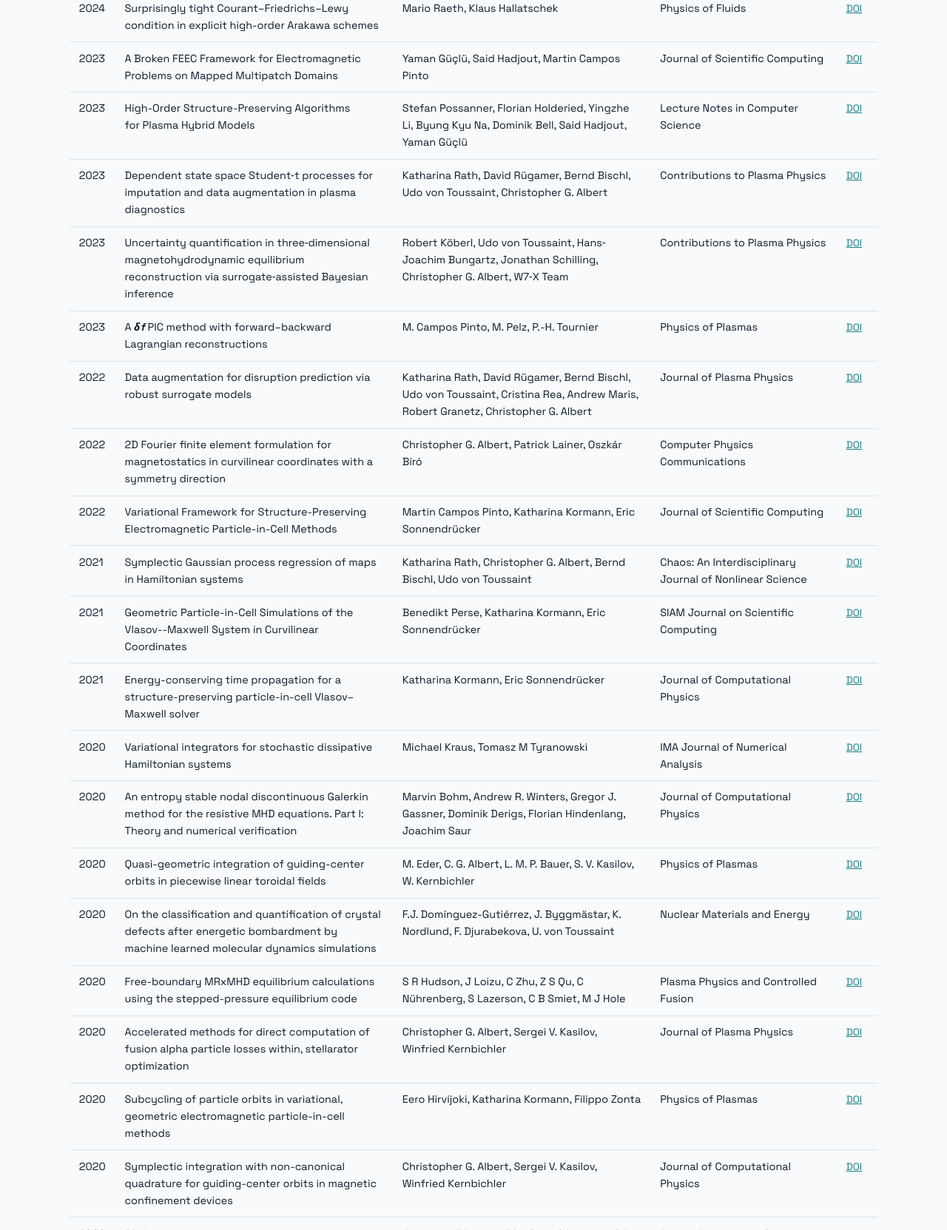
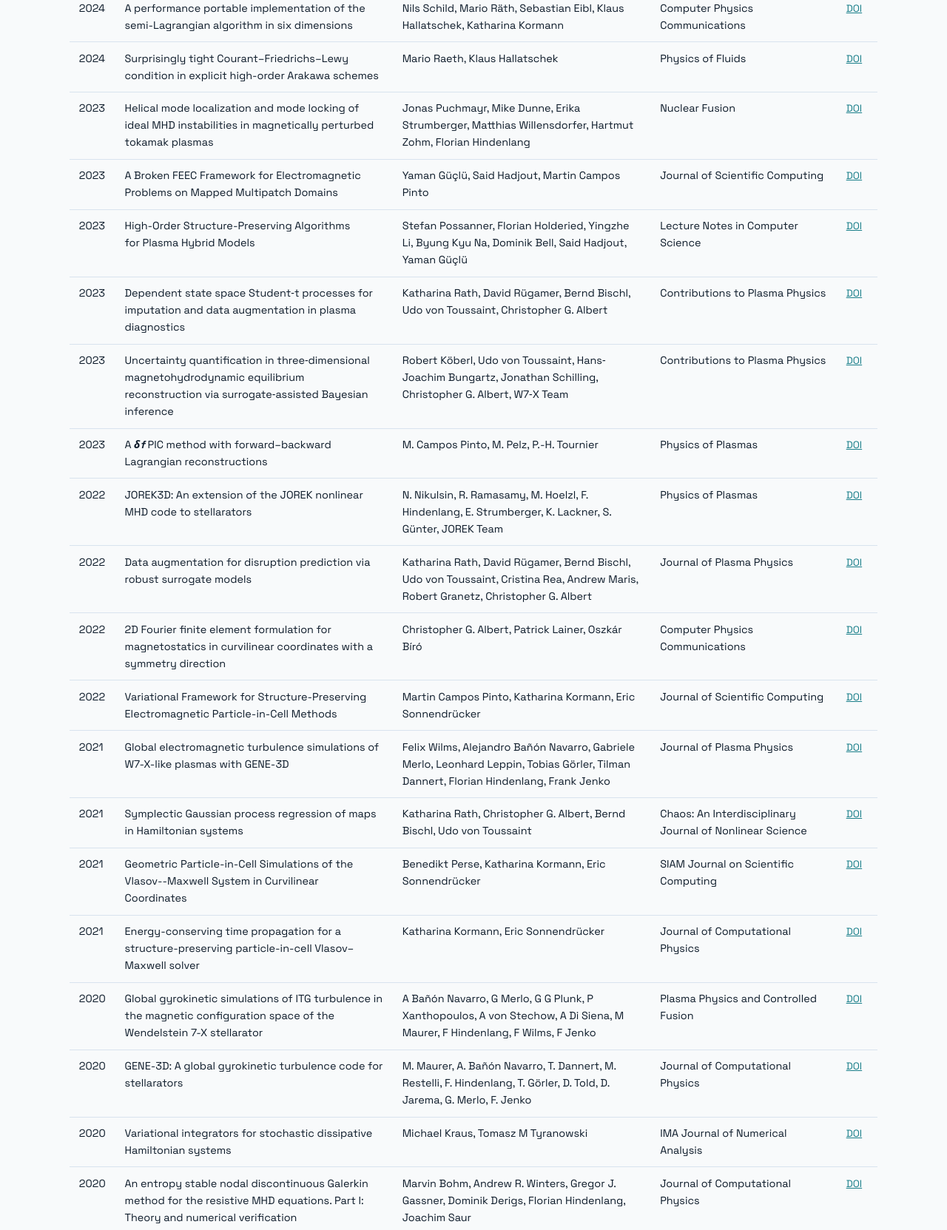
Before and after one commit to nmpp-hub/nmpp-hub.github.io, an Astro site: page /publications in a window 1280 px wide. Shown: the part 1137-2800 px from the top of the page at 74% size. Built offline with nearby package versions, Linux system fonts and the light colour scheme; Astro itself is replaced by a stand-in of ours.

Commit message:
Added publications from the GVEC readme (#14)

```diff
--- a/dois.txt
+++ b/dois.txt
@@ -1,3 +1,9 @@
+10.1017/S0022377821001082
+10.1088/1361-6587/aba858
+10.1063/5.0087104
+10.1088/1361-6587/adb64b
+10.1088/1741-4326/acdd12
+10.1016/j.jcp.2020.109694
 10.1007/s10915-023-02351-x
 10.1016/j.jcp.2019.108889
 10.5802/smai-jcm.20
--- a/src/pages/publications.astro
+++ b/src/pages/publications.astro
@@ -35,6 +35,13 @@ import Base from '../layouts/Base.astro';
           <td>Pauline Vidal, Emily Bourne, Virginie Grandgirard, Michel Mehrenberger, Eric Sonnendrücker</td>
           <td>Journal of Scientific Computing</td>
           <td><a href="https://doi.org/10.1007/s10915-025-03161-z">DOI</a></td>
+        </tr>
+        <tr>
+          <td>2025</td>
+          <td>Back to the figure-8 stellarator</td>
+          <td>G G Plunk, M Drevlak, E Rodríguez, R Babin, A Goodman, F Hindenlang</td>
+          <td>Plasma Physics and Controlled Fusion</td>
+          <td><a href="https://doi.org/10.1088/1361-6587/adb64b">DOI</a></td>
         </tr>
         <tr>
           <td>2025</td>
@@ -101,6 +108,13 @@ import Base from '../layouts/Base.astro';
         </tr>
         <tr>
           <td>2023</td>
+          <td>Helical mode localization and mode locking of ideal MHD instabilities in magnetically perturbed tokamak plasmas</td>
+          <td>Jonas Puchmayr, Mike Dunne, Erika Strumberger, Matthias Willensdorfer, Hartmut Zohm, Florian Hindenlang</td>
+          <td>Nuclear Fusion</td>
+          <td><a href="https://doi.org/10.1088/1741-4326/acdd12">DOI</a></td>
+        </tr>
+        <tr>
+          <td>2023</td>
           <td>A Broken FEEC Framework for Electromagnetic Problems on Mapped Multipatch Domains</td>
           <td>Yaman Güçlü, Said Hadjout, Martin Campos Pinto</td>
           <td>Journal of Scientific Computing</td>
@@ -138,6 +152,13 @@ import Base from '../layouts/Base.astro';
         </tr>
         <tr>
           <td>2022</td>
+          <td>JOREK3D: An extension of the JOREK nonlinear MHD code to stellarators</td>
+          <td>N. Nikulsin, R. Ramasamy, M. Hoelzl, F. Hindenlang, E. Strumberger, K. Lackner, S. Günter, JOREK Team</td>
+          <td>Physics of Plasmas</td>
+          <td><a href="https://doi.org/10.1063/5.0087104">DOI</a></td>
+        </tr>
+        <tr>
+          <td>2022</td>
           <td>Data augmentation for disruption prediction via robust surrogate models</td>
           <td>Katharina Rath, David Rügamer, Bernd Bischl, Udo von Toussaint, Cristina Rea, Andrew Maris, Robert Granetz, Christopher G. Albert</td>
           <td>Journal of Plasma Physics</td>
@@ -159,6 +180,13 @@ import Base from '../layouts/Base.astro';
         </tr>
         <tr>
           <td>2021</td>
+          <td>Global electromagnetic turbulence simulations of W7-X-like plasmas with GENE-3D</td>
+          <td>Felix Wilms, Alejandro Bañón Navarro, Gabriele Merlo, Leonhard Leppin, Tobias Görler, Tilman Dannert, Florian Hindenlang, Frank Jenko</td>
+          <td>Journal of Plasma Physics</td>
+          <td><a href="https://doi.org/10.1017/S0022377821001082">DOI</a></td>
+        </tr>
+        <tr>
+          <td>2021</td>
           <td>Symplectic Gaussian process regression of maps in Hamiltonian systems</td>
           <td>Katharina Rath, Christopher G. Albert, Bernd Bischl, Udo von Toussaint</td>
           <td>Chaos: An Interdisciplinary Journal of Nonlinear Science</td>
@@ -177,6 +205,20 @@ import Base from '../layouts/Base.astro';
           <td>Katharina Kormann, Eric Sonnendrücker</td>
           <td>Journal of Computational Physics</td>
           <td><a href="https://doi.org/10.1016/j.jcp.2020.109890">DOI</a></td>
+        </tr>
+        <tr>
+          <td>2020</td>
+          <td>Global gyrokinetic simulations of ITG turbulence in the magnetic configuration space of the Wendelstein 7-X stellarator</td>
+          <td>A Bañón Navarro, G Merlo, G G Plunk, P Xanthopoulos, A von Stechow, A Di Siena, M Maurer, F Hindenlang, F Wilms, F Jenko</td>
+          <td>Plasma Physics and Controlled Fusion</td>
+          <td><a href="https://doi.org/10.1088/1361-6587/aba858">DOI</a></td>
+        </tr>
+        <tr>
+          <td>2020</td>
+          <td>GENE-3D: A global gyrokinetic turbulence code for stellarators</td>
+          <td>M. Maurer, A. Bañón Navarro, T. Dannert, M. Restelli, F. Hindenlang, T. Görler, D. Told, D. Jarema, G. Merlo, F. Jenko</td>
+          <td>Journal of Computational Physics</td>
+          <td><a href="https://doi.org/10.1016/j.jcp.2020.109694">DOI</a></td>
         </tr>
         <tr>
           <td>2020</td>
```
